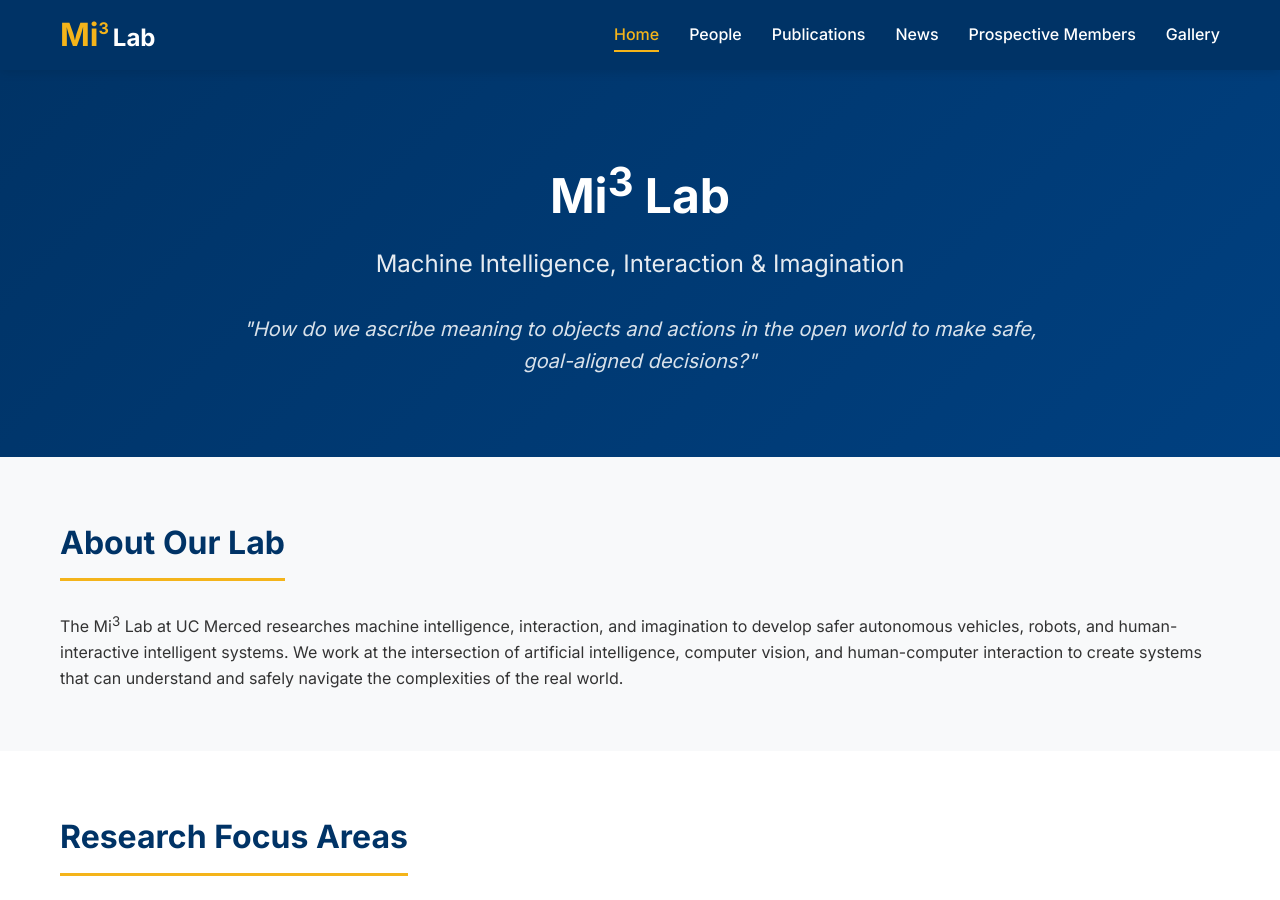
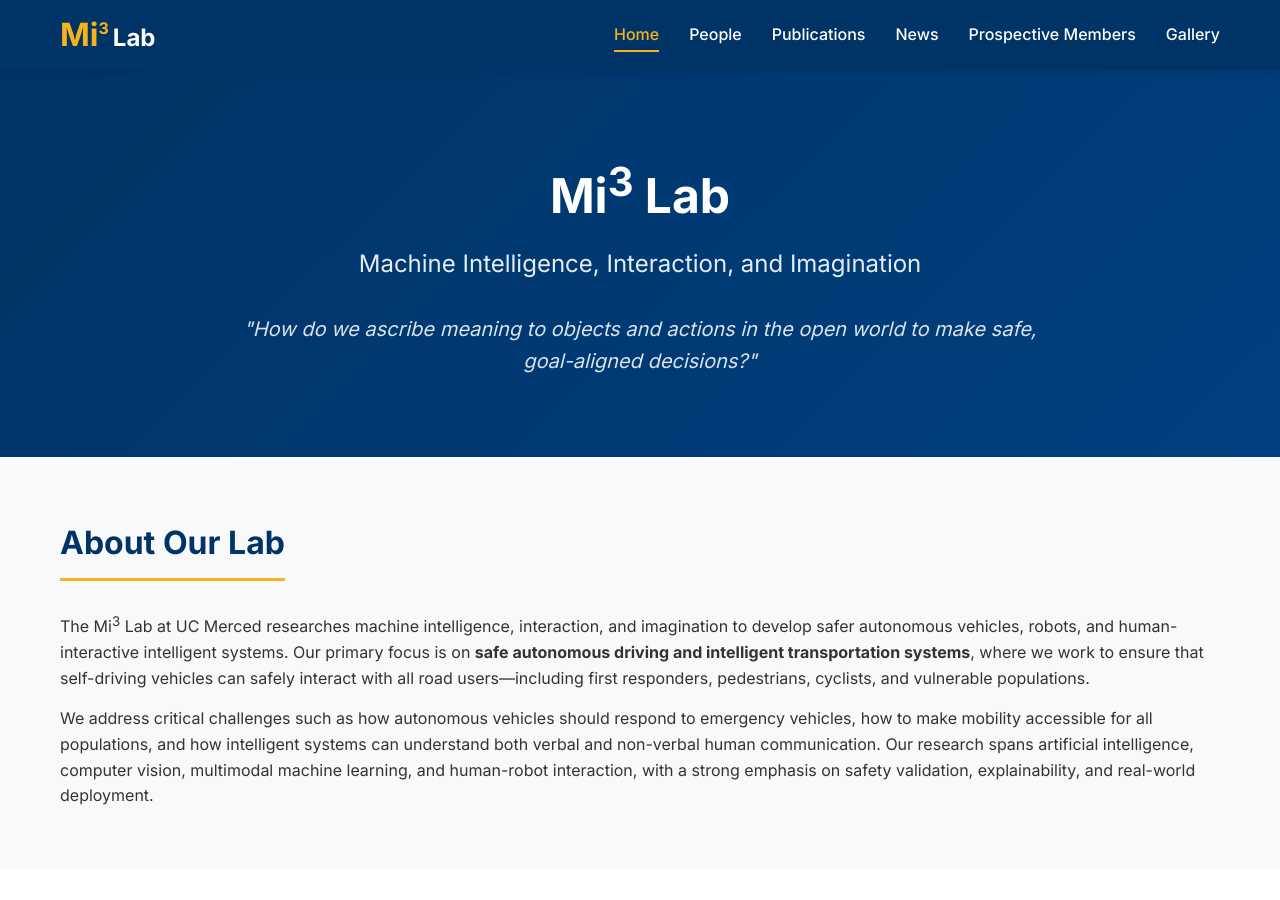
Before and after one commit to Mi3-Lab/mi3-lab.github.io, a Jekyll site: the page built from index.html, in a window 1280 px wide and 900 px high. Built offline with Jekyll 4.4.1, drawn with Linux system fonts in a browser that asks for light colours; some of the changed text lies outside the part shown.

Commit message:
Update About section and collaborators
- Expanded About section with autonomous driving emphasis
- Changed 'Collaborating Institutions' to 'Collaborators'
- Added UC San Diego LISA, CMCR, and CREL as collaborators
- Changed ampersand to 'and' with Oxford comma in lab name

```diff
--- a/_config.yml
+++ b/_config.yml
@@ -1,11 +1,11 @@
 title: Mi3 Lab
-description: Machine Intelligence, Interaction & Imagination
+description: Machine Intelligence, Interaction, and Imagination
 url: "https://mi3-lab.github.io"
 baseurl: ""
 
 # Lab info
 lab_name: Mi3 Lab
-lab_full_name: Machine Intelligence, Interaction & Imagination
+lab_full_name: Machine Intelligence, Interaction, and Imagination
 university: University of California, Merced
 department: Computer Science and Engineering
 email: rossgreer@ucmerced.edu
--- a/index.html
+++ b/index.html
@@ -6,7 +6,7 @@ title: Home
 <section class="hero">
   <div class="container">
     <h1>Mi<sup>3</sup> Lab</h1>
-    <p class="subtitle">Machine Intelligence, Interaction & Imagination</p>
+    <p class="subtitle">Machine Intelligence, Interaction, and Imagination</p>
     <p class="tagline">"How do we ascribe meaning to objects and actions in the open world to make safe, goal-aligned decisions?"</p>
   </div>
 </section>
@@ -14,7 +14,8 @@ title: Home
 <section class="about">
   <div class="container">
     <h2 class="section-title">About Our Lab</h2>
-    <p>The Mi<sup>3</sup> Lab at UC Merced researches machine intelligence, interaction, and imagination to develop safer autonomous vehicles, robots, and human-interactive intelligent systems. We work at the intersection of artificial intelligence, computer vision, and human-computer interaction to create systems that can understand and safely navigate the complexities of the real world.</p>
+    <p>The Mi<sup>3</sup> Lab at UC Merced researches machine intelligence, interaction, and imagination to develop safer autonomous vehicles, robots, and human-interactive intelligent systems. Our primary focus is on <strong>safe autonomous driving and intelligent transportation systems</strong>, where we work to ensure that self-driving vehicles can safely interact with all road users—including first responders, pedestrians, cyclists, and vulnerable populations.</p>
+    <p style="margin-top: 15px;">We address critical challenges such as how autonomous vehicles should respond to emergency vehicles, how to make mobility accessible for all populations, and how intelligent systems can understand both verbal and non-verbal human communication. Our research spans artificial intelligence, computer vision, multimodal machine learning, and human-robot interaction, with a strong emphasis on safety validation, explainability, and real-world deployment.</p>
   </div>
 </section>
 
@@ -78,9 +79,11 @@ title: Home
 
 <section class="collaborators-section">
   <div class="container">
-    <h2 class="section-title">Collaborating Institutions</h2>
+    <h2 class="section-title">Collaborators</h2>
     <div class="collaborators">
-      <div class="collaborator">UC San Diego</div>
+      <div class="collaborator">UC San Diego Laboratory for Intelligent and Safe Automobiles</div>
+      <div class="collaborator">UC San Diego Center for Medicinal Cannabis Research</div>
+      <div class="collaborator">UC San Diego Center for Research in Entertainment and Learning</div>
       <div class="collaborator">Aalborg University</div>
       <div class="collaborator">Technical University of Munich</div>
     </div>
```
Also changed, not shown: 2 other files.
